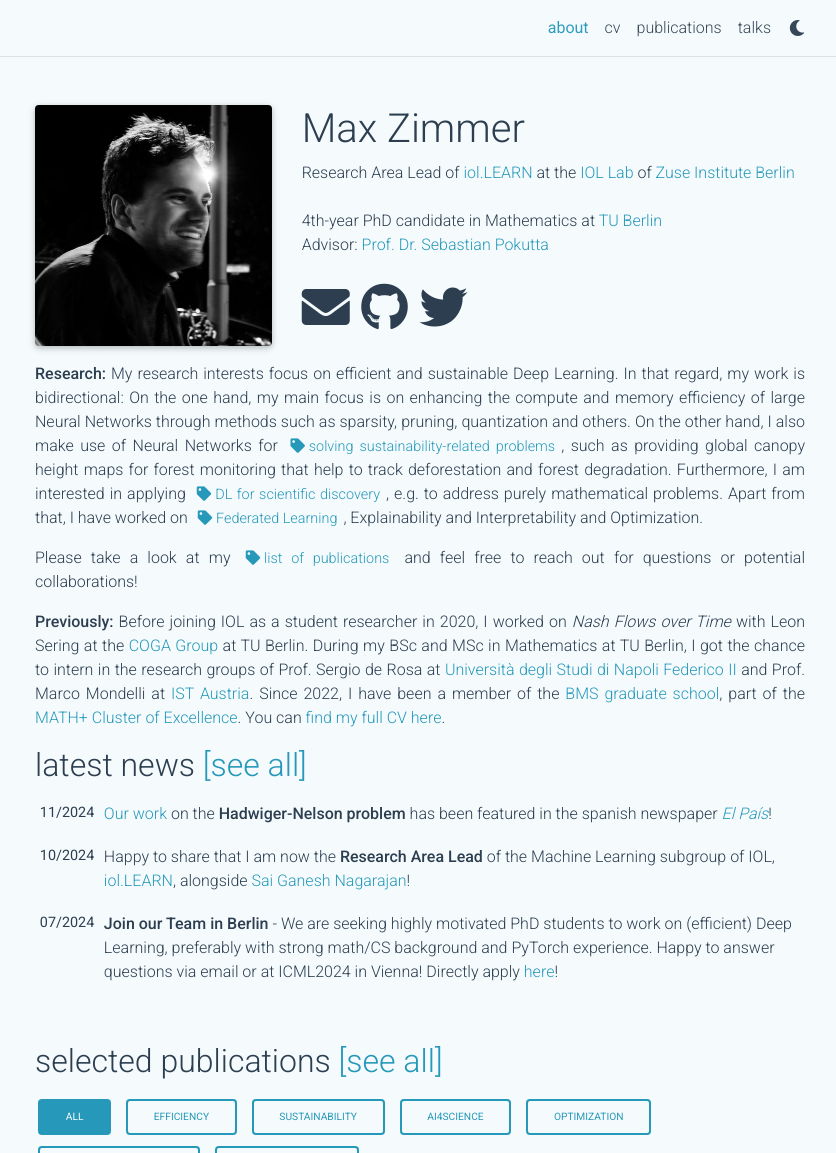
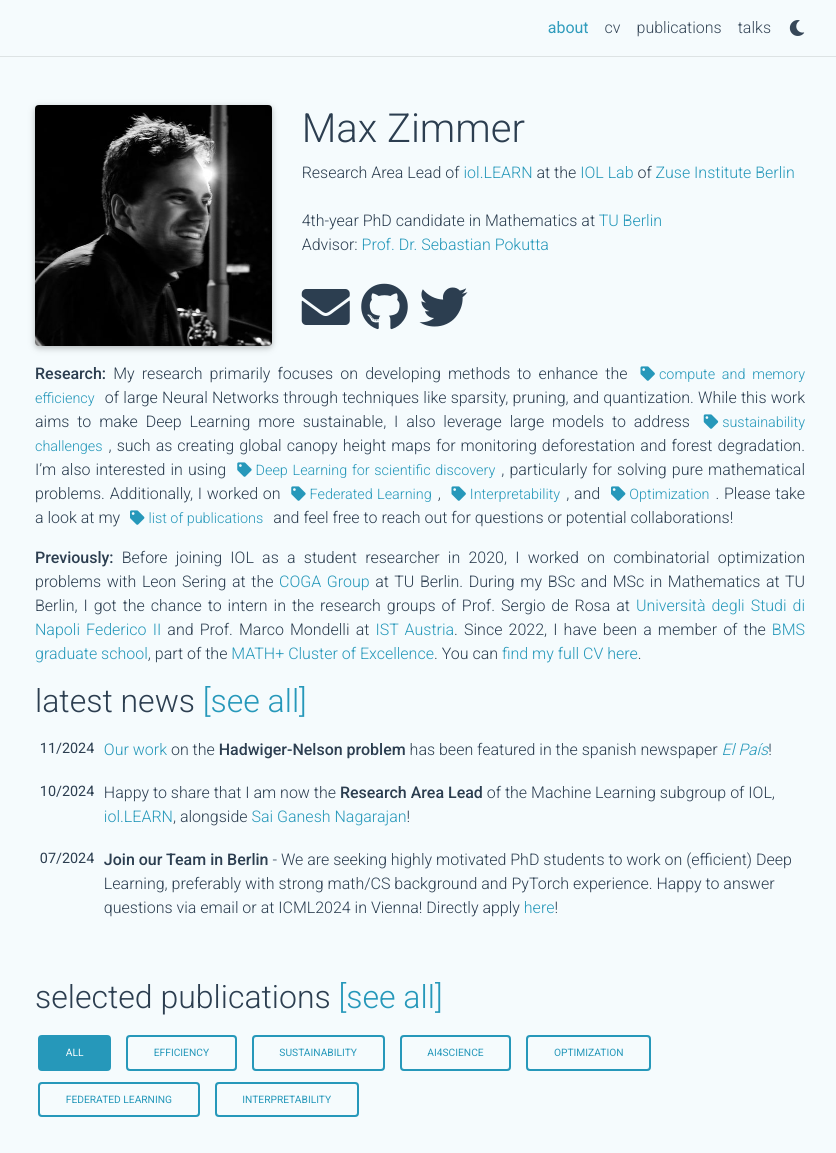
Before and after one commit to zimmer-m/zimmer-m.github.io, a Jekyll site: the page built from _pages/about.md, in a window 1280 px wide and 1391 px high, cut to the strip 0-1153 px from the top of the window. Shown: the whole strip, without its empty margins (220-1056 px from the left). Built offline with Jekyll 4.4.1, drawn with Linux system fonts in a browser that asks for light colours; full-size pictures stand in for the smaller copies a plugin makes; comment, search, counter and statistics services are not loaded; a style sheet for code colours, icons or effects is not loaded.

Commit message:
Changed about.md

```diff
--- a/_pages/about.md
+++ b/_pages/about.md
@@ -18,8 +18,6 @@ news: true  # includes a list of news items
 selected_papers: true # includes a list of papers marked as "selected={true}"
 social: true  # includes social icons at the bottom of the page
 ---
-**Research:** My research interests focus on efficient and sustainable Deep Learning. In that regard, my work is bidirectional: On the one hand, my main focus is on enhancing the compute and memory efficiency of large Neural Networks through methods such as sparsity, pruning, quantization and others. On the other hand, I also make use of Neural Networks for <a href="/#sustainability" class="tag-link">solving sustainability-related problems</a>, such as providing global canopy height maps for forest monitoring that help to track deforestation and forest degradation. Furthermore, I am interested in applying <a href="/#ai4science" class="tag-link">DL for scientific discovery</a>, e.g. to address purely mathematical problems. Apart from that, I have worked on <a href="/#federated-learning" class="tag-link">Federated Learning</a>, Explainability and Interpretability and Optimization.
+**Research:** My research primarily focuses on developing methods to enhance the <a href="/#efficiency" class="tag-link">compute and memory efficiency</a> of large Neural Networks through techniques like sparsity, pruning, and quantization. While this work aims to make Deep Learning more sustainable, I also leverage large models to address <a href="/#sustainability" class="tag-link">sustainability challenges</a>, such as creating global canopy height maps for monitoring deforestation and forest degradation. I'm also interested in using <a href="/#ai4science" class="tag-link">Deep Learning for scientific discovery</a>, particularly for solving pure mathematical problems. Additionally, I worked on <a href="/#federated-learning" class="tag-link">Federated Learning</a>, <a href="/#interpretability" class="tag-link">Interpretability</a>, and <a href="/#optimization" class="tag-link">Optimization</a>. Please take a look at my <a href="/#all" class="tag-link">list of publications</a> and feel free to reach out for questions or potential collaborations!
 
-Please take a look at my <a href="/publications" class="tag-link">list of publications</a> and feel free to reach out for questions or potential collaborations!
-
-**Previously:** Before joining IOL as a student researcher in 2020, I worked on *Nash Flows over Time* with Leon Sering at the [COGA Group](https://www3.math.tu-berlin.de/coga/) at TU Berlin. During my BSc and MSc in Mathematics at TU Berlin, I got the chance to intern in the research groups of Prof. Sergio de Rosa at [Università degli Studi di Napoli Federico II](https://www.pastalab.unina.it/) and Prof. Marco Mondelli at [IST Austria](https://ist.ac.at/en/research/mondelli-group/). Since 2022, I have been a member of the [BMS graduate school](https://www.math-berlin.de), part of the [MATH+ Cluster of Excellence](https://mathplus.de/). You can [find my full CV here](/cv).
+**Previously:** Before joining IOL as a student researcher in 2020, I worked on combinatorial optimization problems with Leon Sering at the [COGA Group](https://www3.math.tu-berlin.de/coga/) at TU Berlin. During my BSc and MSc in Mathematics at TU Berlin, I got the chance to intern in the research groups of Prof. Sergio de Rosa at [Università degli Studi di Napoli Federico II](https://www.pastalab.unina.it/) and Prof. Marco Mondelli at [IST Austria](https://ist.ac.at/en/research/mondelli-group/). Since 2022, I have been a member of the [BMS graduate school](https://www.math-berlin.de), part of the [MATH+ Cluster of Excellence](https://mathplus.de/). You can [find my full CV here](/cv).
```
